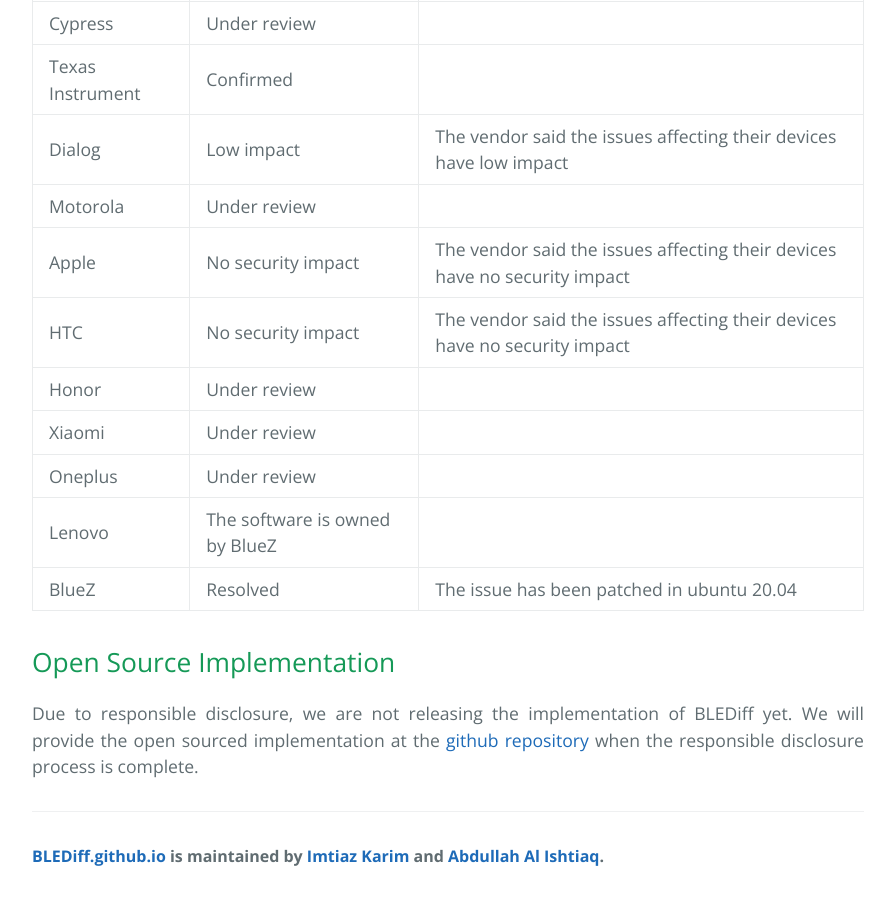
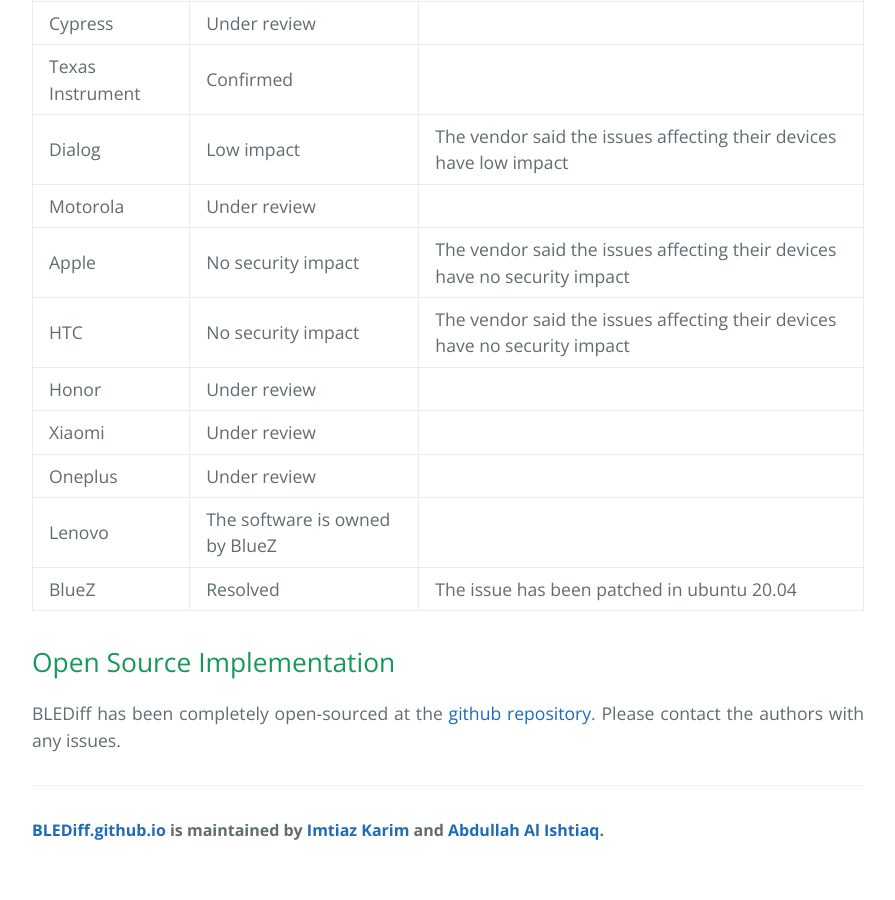
Before and after one commit to BLEDiff/BLEdiff.github.io, a Jekyll site: the page built from index.md, in a window 1280 px wide and 900 px high, scrolled down 10347 px. Shown: the whole window, without its empty margins (192-1087 px from the left). Built offline with Jekyll 4.4.1, drawn with Linux system fonts in a browser that asks for light colours; after the commit the page ends 11221 px from its top, so only the background shows below that.

Commit message:
Update index to add open-source information

```diff
--- a/index.md
+++ b/index.md
@@ -40,4 +40,4 @@
 
 <h2> Open Source Implementation </h2>
 
-Due to responsible disclosure, we are not releasing the implementation of BLEDiff yet. We will provide the open sourced implementation at the [github repository](https://github.com/BLEDiff/BLEDiff) when the responsible disclosure process is complete.
+BLEDiff has been completely open-sourced at the [github repository](https://github.com/BLEDiff/BLEDiff). Please contact the authors with any issues.
```
